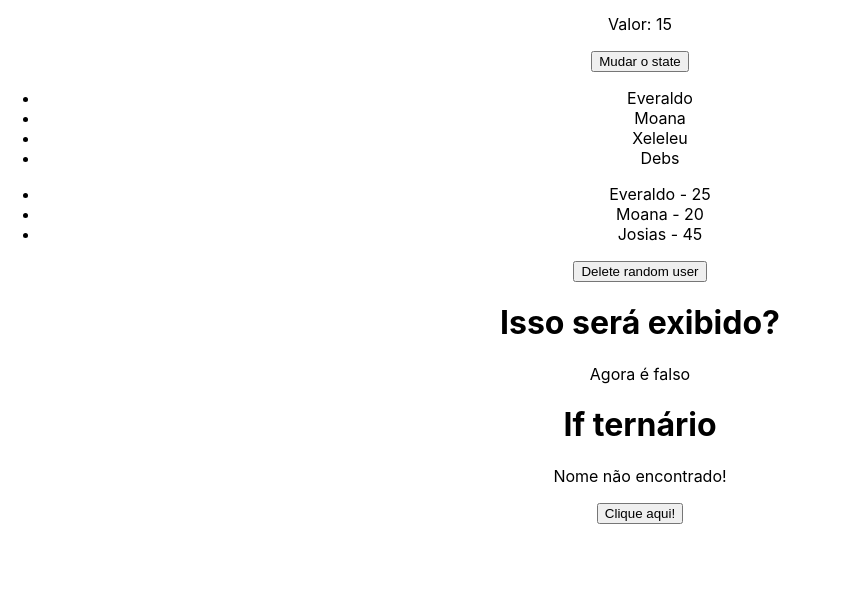
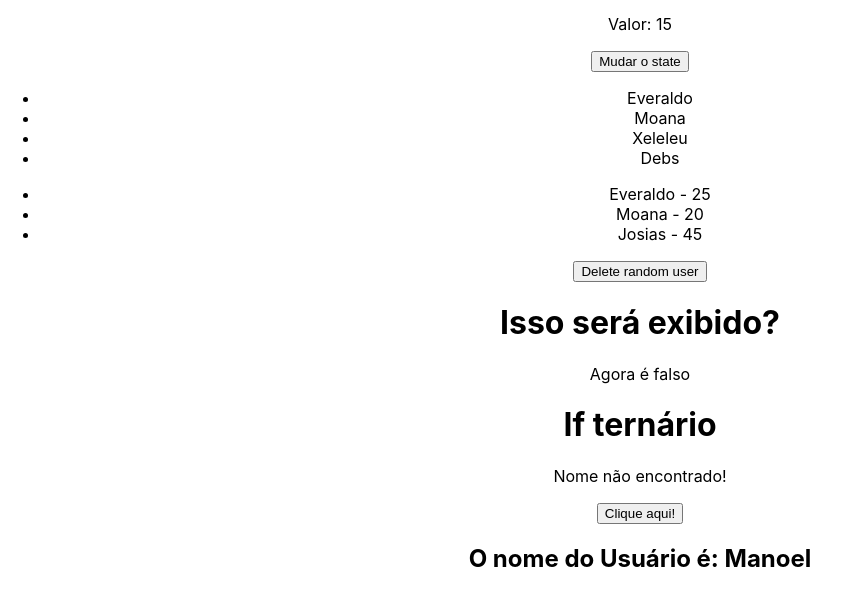
Before and after one commit to tjeveraldo/Proj_React, a React (Create React App) app in the folder 3_AVANCANDO_EM_REACT/avancando/: page / in a window 1280 px wide. Shown: the part 2580-3186 px from the top of the page, without its empty margins (0-850 px from the left). Built offline with nearby package versions, Linux system fonts and the light colour scheme.

Commit message:
conhecendo props

```diff
--- a/3_AVANCANDO_EM_REACT/avancando/package.json
+++ b/3_AVANCANDO_EM_REACT/avancando/package.json
@@ -8,7 +8,7 @@
     "@testing-library/user-event": "^13.5.0",
     "react": "^18.2.0",
     "react-dom": "^18.2.0",
-    "react-scripts": "5.0.1",
+    "react-scripts": "^5.0.1",
     "web-vitals": "^2.1.4"
   },
   "scripts": {
--- a/3_AVANCANDO_EM_REACT/avancando/src/App.js
+++ b/3_AVANCANDO_EM_REACT/avancando/src/App.js
@@ -1,12 +1,17 @@
 
+import { useState } from 'react';
 import './App.css';
 
 import City from './assets/city.jpg'
 import ConditionalRender from './components/ConditionalRender';
 import ListRender from './components/ListRender';
 import ManageData from './components/ManageData';
+import ShowUserName from './components/ShowUserName';
 
 function App() {
+  const name="Joaquim";
+
+  const [userName] = useState("Manoel")
   return (
     <div className="App">
       <h1>Oba, estou avançando em React</h1>
@@ -21,6 +26,7 @@
       <ManageData/>
       <ListRender/>
       <ConditionalRender/>
+      <ShowUserName name={userName}/>
     </div>
   );
 }
--- /dev/null
+++ b/3_AVANCANDO_EM_REACT/avancando/src/components/ShowUserName.js
@@ -0,0 +1,11 @@
+
+
+const ShowUserName = (props) => {
+  return (
+    <div>
+      <h2>O nome do Usuário é: {props.name}</h2>
+    </div>
+  )
+}
+
+export default ShowUserName
```
Also changed, not shown: 2 other files (tests, documents, lock files or other folders).
